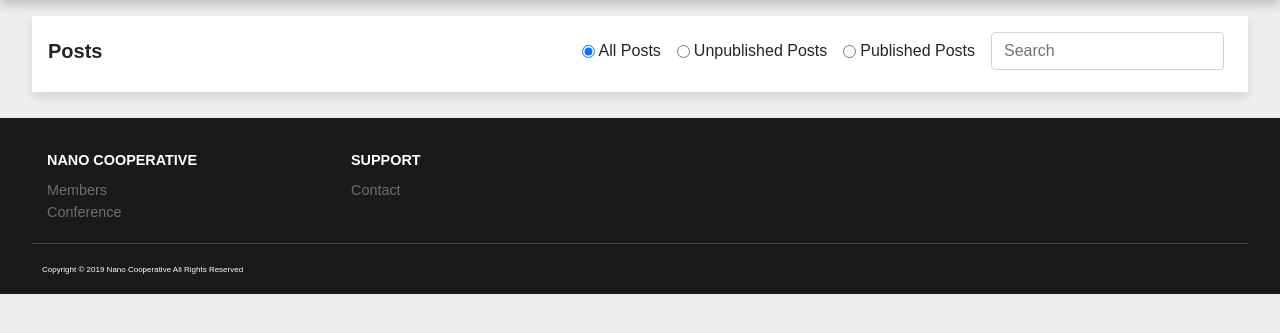
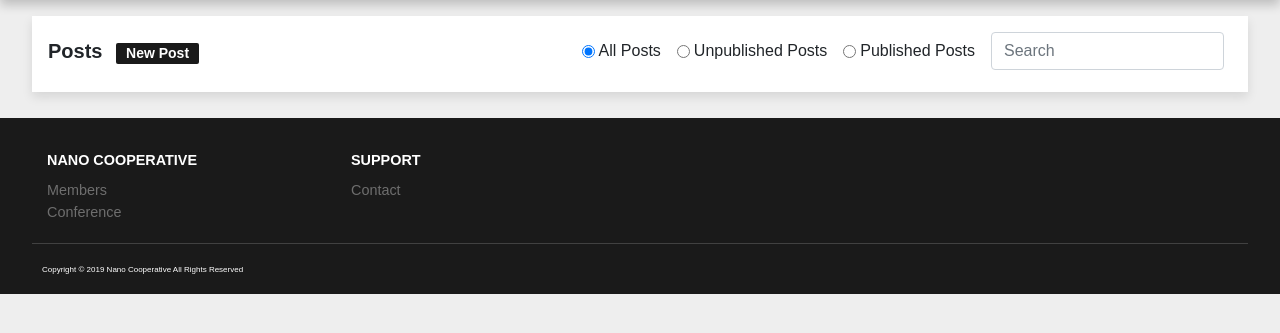
Before and after one commit to bwpikaard/punc-website, a PHP site: template templates/admin/posts/posts.twig in a window 1280 px wide. Shown: the part 46-379 px from the top of the page. Run offline with PHP 8.4, Linux system fonts and the light colour scheme; the template is opened without the code that fills it, so the values that code supplies are empty; some libraries are stand-ins or nearby versions.

Commit message:
Add Posts Button

```diff
--- a/templates/admin/posts/posts.twig
+++ b/templates/admin/posts/posts.twig
@@ -42,7 +42,8 @@
 		<div class="nanolist white-set">
 			<div class="table-header">
 				<div class="header-left">
-					<h5>Posts</h5>
+					<h5>Posts
+						<a class="nanobtn nanobtn-sm" href="/admin/posts/new">New Post</a></h5>
 				</div>
 				<form class="header-right form-inline search" onsubmit="return false;">
 					<div class="form-group">
```
